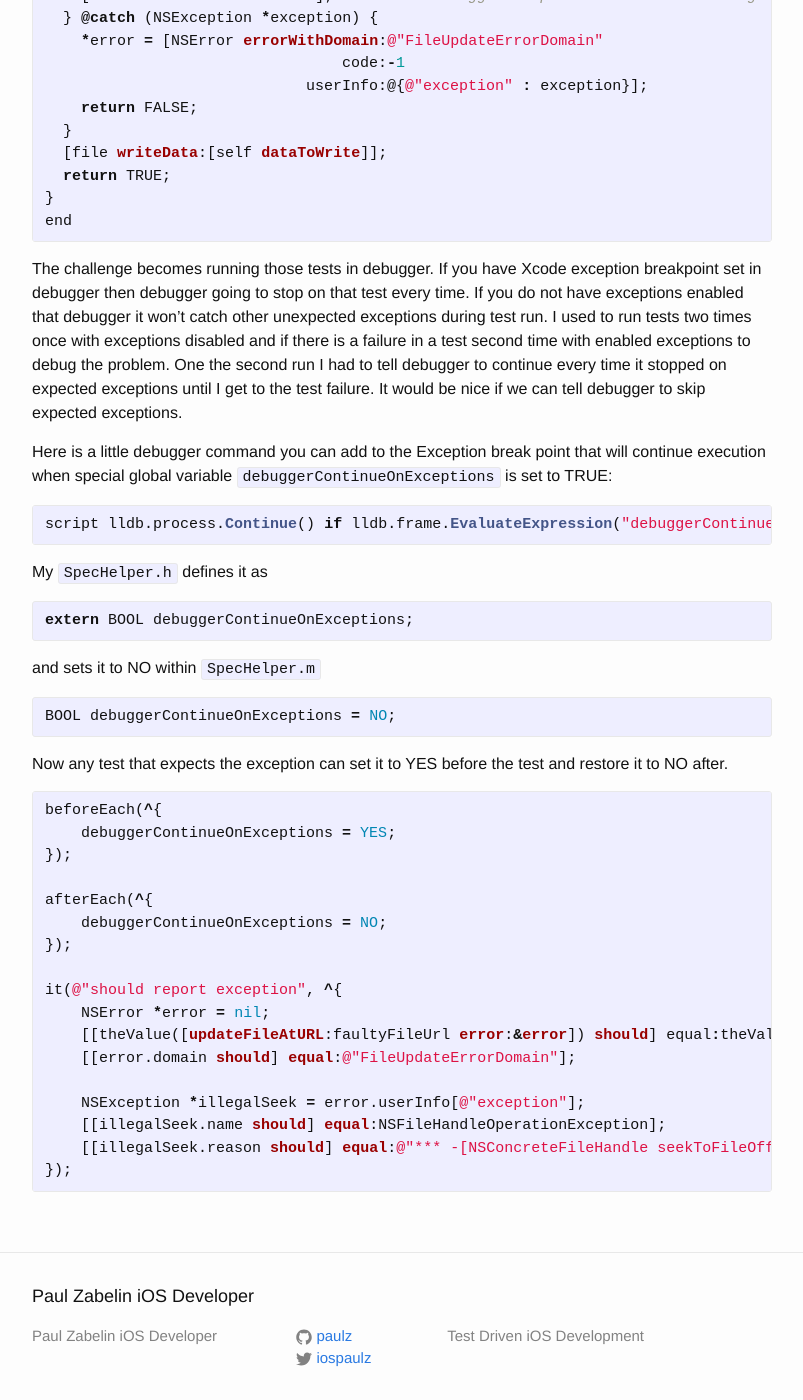
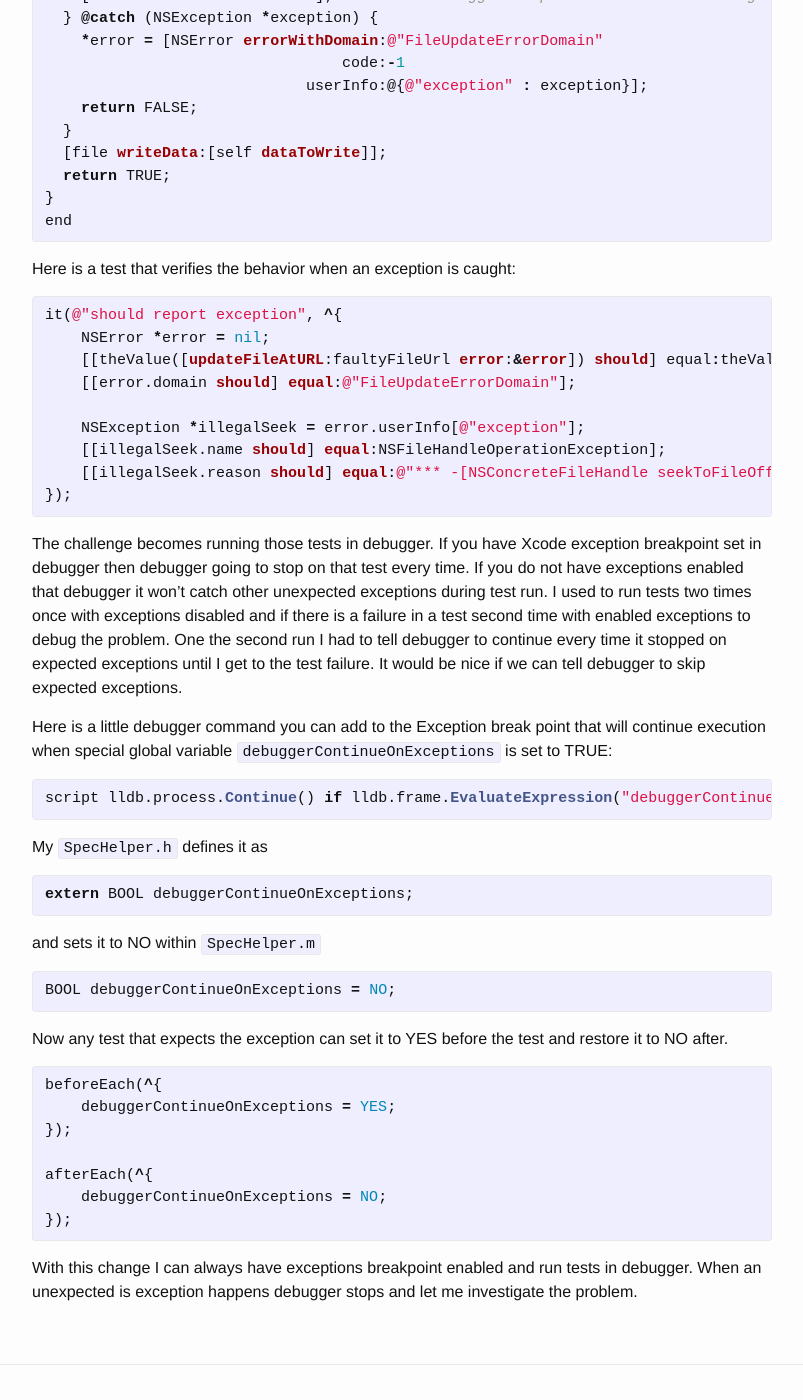
Before and after one commit to paulz/paulz.github.io, a Jekyll site: the page built from _posts/2015-11-14-testing-code-that-catches-exceptions.markdown, in a window 1280 px wide and 1400 px high, scrolled down 615 px. Shown: the whole window, without its empty margins (238-1041 px from the left). Built offline with Jekyll 4.4.1, drawn with Linux system fonts in a browser that asks for light colours; some of the changed text lies outside the part shown.

Commit message:
update post file name

```diff
--- a/_posts/2015-11-14-welcome-to-jekyll.markdown
+++ b/_posts/2015-11-14-testing-code-that-catches-exceptions.markdown
@@ -11,14 +11,14 @@ That code could be inside a framework or third party library we have no control.
 
 For example `seekToFileOffset` from `NSFileHandle`
 
-Documentation has this warning:
+Apple Documentation for [seekToFileOffset](https://developer.apple.com/library/mac/documentation/Cocoa/Reference/Foundation/Classes/NSFileHandle_Class/#//apple_ref/occ/instm/NSFileHandle/seekToEndOfFile) has this warning:
 
-{% highlight objc %}
+{% highlight text %}
 Special Considerations
 Raises an exception if the message is sent to an NSFileHandle object representing a pipe or socket, if the file descriptor is closed, or if any other error occurs in seeking.
 {% endhighlight %}
 
-Here is an example of code that uses `seekToFileOffset`
+Here is an example of code that uses `seekToFileOffset` and have to catch exception
 
 {% highlight objc %}
 - (BOOL)updateFileAtURL:(NSURL *)fileUrl error:(NSError **)error {
@@ -36,6 +36,20 @@ Here is an example of code that uses `seekToFileOffset`
 }
 end
 {% endhighlight %}
+
+Here is a test that verifies the behavior when an exception is caught:
+{% highlight objc %}
+it(@"should report exception", ^{
+    NSError *error = nil;
+    [[theValue([updateFileAtURL:faultyFileUrl error:&error]) should] equal:theValue(NO)];
+    [[error.domain should] equal:@"FileUpdateErrorDomain"];
+
+    NSException *illegalSeek = error.userInfo[@"exception"];
+    [[illegalSeek.name should] equal:NSFileHandleOperationException];
+    [[illegalSeek.reason should] equal:@"*** -[NSConcreteFileHandle seekToFileOffset:]: Illegal seek"];
+});
+{% endhighlight %}
+
 
 The challenge becomes running those tests in debugger.
 If you have Xcode exception breakpoint set in debugger then debugger going to stop on that test every time.
@@ -71,13 +85,6 @@ afterEach(^{
     debuggerContinueOnExceptions = NO;
 });
 
-it(@"should report exception", ^{
-    NSError *error = nil;
-    [[theValue([updateFileAtURL:faultyFileUrl error:&error]) should] equal:theValue(NO)];
-    [[error.domain should] equal:@"FileUpdateErrorDomain"];
+{% endhighlight %}
 
-    NSException *illegalSeek = error.userInfo[@"exception"];
-    [[illegalSeek.name should] equal:NSFileHandleOperationException];
-    [[illegalSeek.reason should] equal:@"*** -[NSConcreteFileHandle seekToFileOffset:]: Illegal seek"];
-});
-{% endhighlight %}
+With this change I can always have exceptions breakpoint enabled and run tests in debugger. When an unexpected is exception happens debugger stops and let me investigate the problem.
```
Also changed, not shown: other parts of _posts/2015-11-14-testing-code-that-catches-exceptions.markdown (+1 -1 lines).
